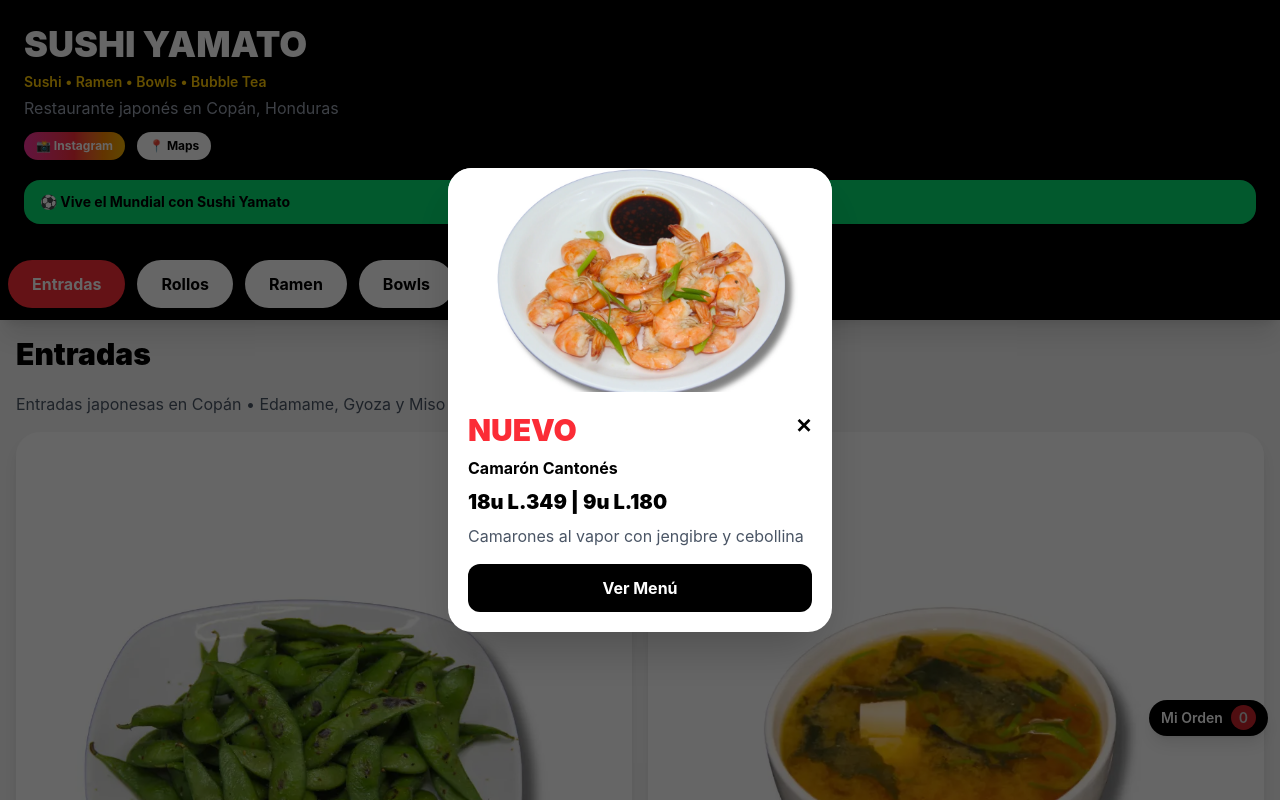
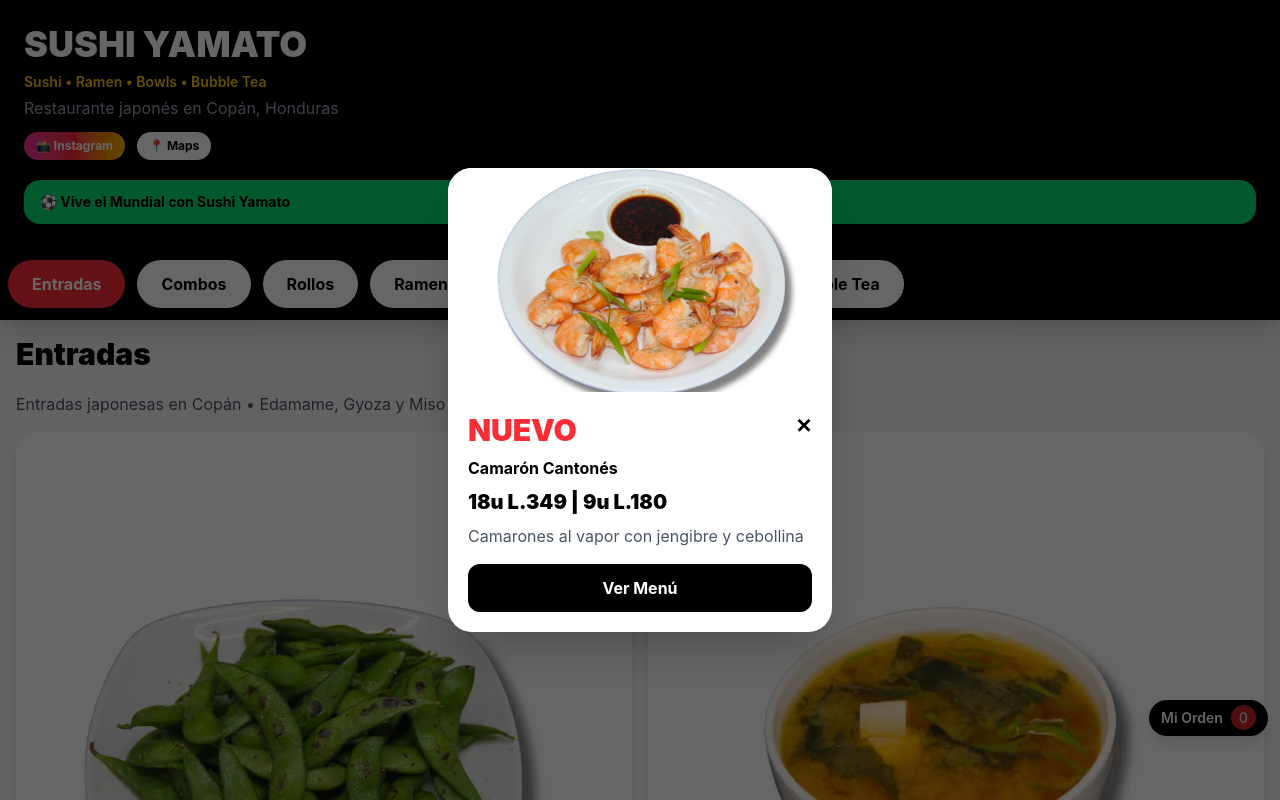
Before and after one commit to jackma0625/yamato-menu, a React (Vite) app: page / in a window 1280 px wide. Shown: the top 800 px of the page. Built offline with nearby package versions, Linux system fonts and the light colour scheme.

Commit message:
加combo分类第一个combo yamato

```diff
--- a/src/menu.js
+++ b/src/menu.js
@@ -88,6 +88,25 @@
       },
     ],
   },
+
+  {
+    category: "Combos",
+    items: [
+      {
+        name: "Combo Yamato",
+        desc: "Yamato Roll(5 piezas), Nemo Roll(4 piezas), Brocheta de Camaron(2 piezas), Salmon Wonton Bites(2 piezas)",
+        image: "/images/combo-yamato.webp",
+        price: 399,
+      },
+      {
+        name: "Combo Clásico",
+        desc: "Ebi Roll(5 piezas), California Roll (4 piezas), Gyoza Frita (2 piezas), Spring Roll (1 pieza), Miso Soup (1 tazón)",
+        image: "/images/combo-clasico.webp",
+        price: 389,
+      },
+    ],
+  },
+
   {
     category: "Rollos",
     items: [
```
Also changed, not shown: public/images/combo-yamato.webp (added).
